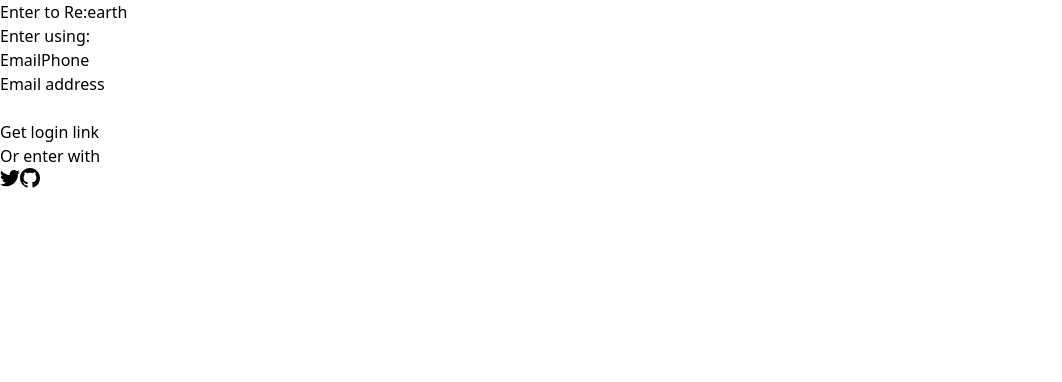
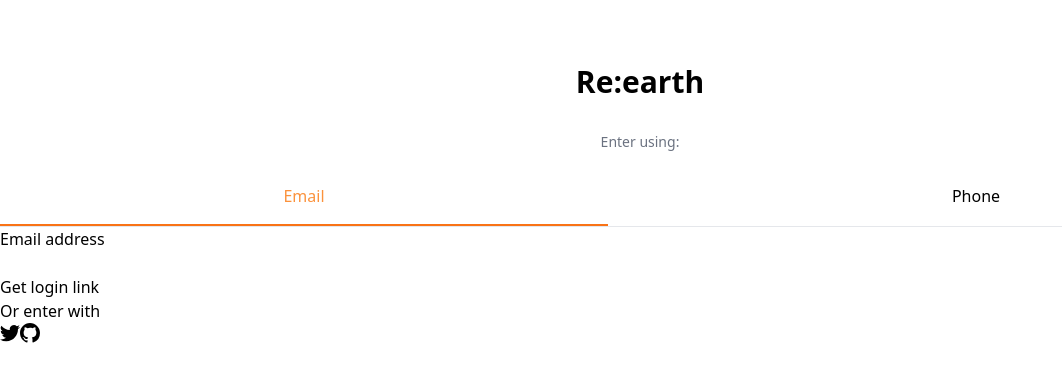
Before and after one commit to gyulsbox/Re_earth, a Next.js app: page /enter in a window 1280 px wide. Shown: the top 382 px of the page, without its empty margins (0-1062 px from the left). Built offline with nearby package versions, Linux system fonts and the light colour scheme.

Commit message:
feat: Add className fn and set styles on login method tab

```diff
--- a/pages/enter.tsx
+++ b/pages/enter.tsx
@@ -1,18 +1,41 @@
 import { useState } from "react";
+
+function setClassName(...classnames: string[]) {
+  return classnames.join(' ')
+}
 
 export default function Enter() {
   const [method, setMethod] = useState<"email" | "phone">("email");
   const onEmailClick = () => setMethod("email");
   const onPhoneClick = () => setMethod("phone");
   return (
-    <div>
-      <h3>Enter to Re:earth</h3>
-      <div>
-        <div>
-          <h5>Enter using:</h5>
-          <div>
-            <button onClick={onEmailClick}>Email</button>
-            <button onClick={onPhoneClick}>Phone</button>
+    <div className='mt-16'>
+      <h3 className='text-3xl font-bold text-center'>Re:earth</h3>
+      <div className='mt-8'>
+        <div className='flex flex-col items-center'>
+          <h5 className='text-sm text-gray-500 text-center'>Enter using:</h5>
+          <div className='grid grid-cols-2 gap-16 mt-8 border-b w-full'>
+            <button className={setClassName(
+              'pb-4 font-medium border-b-2',
+              method === 'email'
+                ? 'text-orange-400 font-medium  border-orange-500'
+                : 'border-transparent'
+            )}
+              onClick={onEmailClick}
+            >
+              Email
+            </button>
+            <button className={
+              setClassName(
+                'pb-4 font-medium border-b-2',
+                method === 'phone'
+                  ? 'text-orange-400 font-medium border-orange-500'
+                  : 'border-transparent'
+              )}
+              onClick={onPhoneClick}
+            >
+              Phone
+            </button>
           </div>
         </div>
         <form>
```
